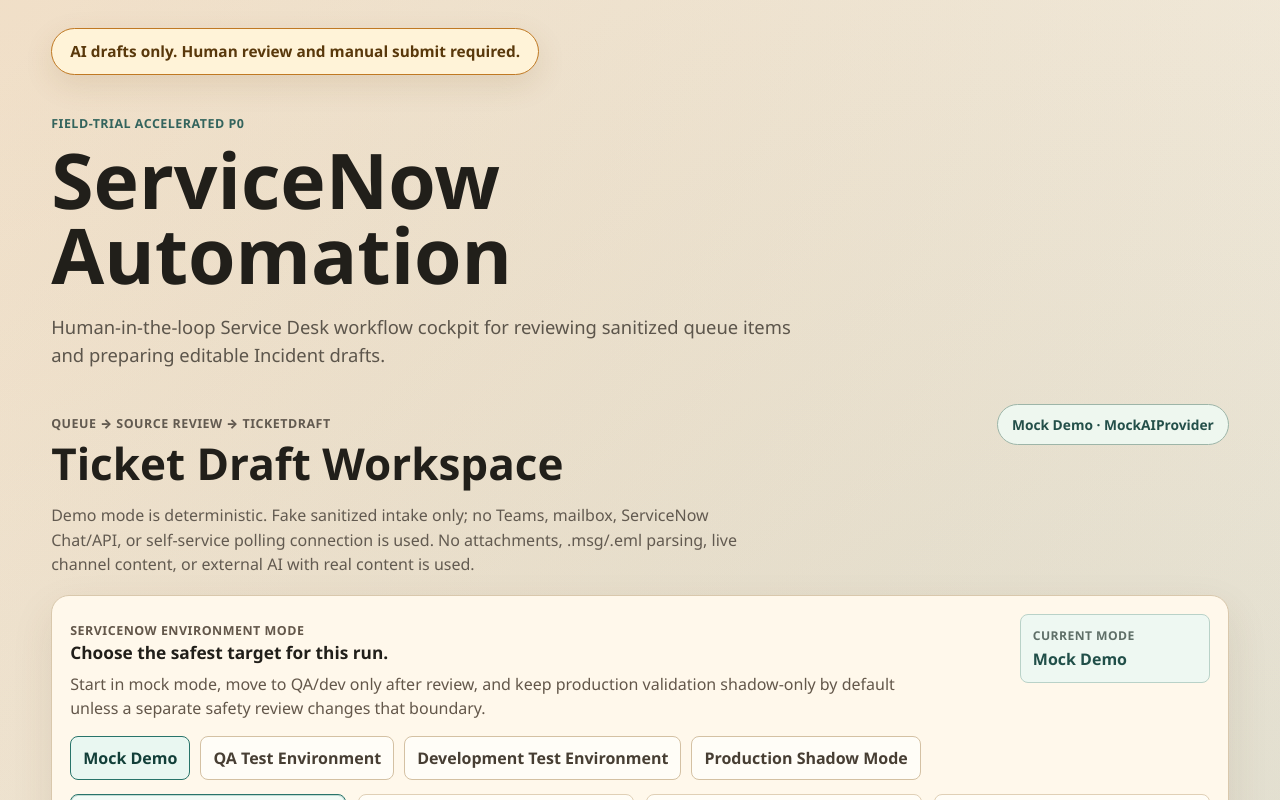
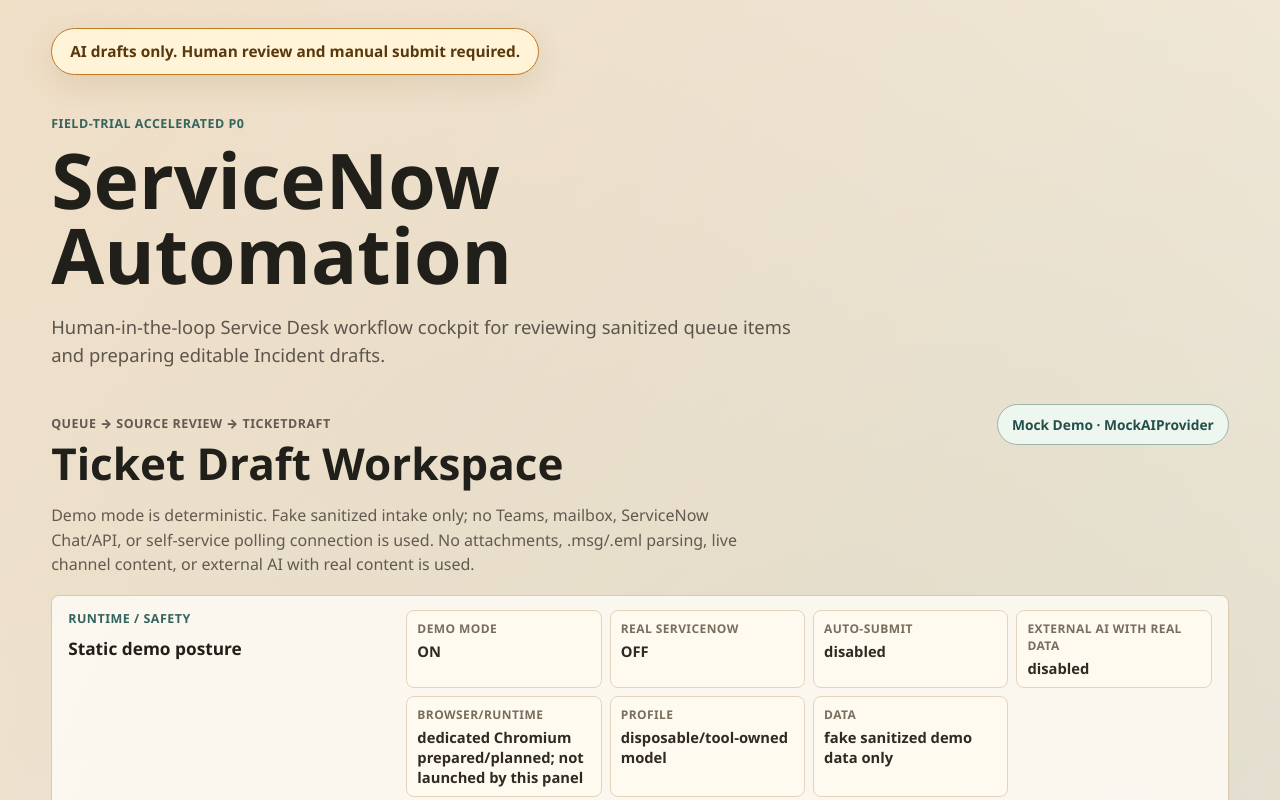
Before and after one commit to alanxiaofeifei/servicenow-automation, a React (Vite) app in the folder apps/desktop/: page / in a window 1280 px wide. Shown: the top 800 px of the page. Built offline with nearby package versions, Linux system fonts and the light colour scheme.

Commit message:
feat: add runtime safety status panel

```diff
--- a/apps/desktop/src/App.tsx
+++ b/apps/desktop/src/App.tsx
@@ -47,6 +47,19 @@
   confirmation: string;
   text: string;
 };
+
+const runtimeSafetyStatuses = [
+  { label: "Demo mode", value: "ON" },
+  { label: "Real ServiceNow", value: "OFF" },
+  { label: "Auto-submit", value: "disabled" },
+  { label: "External AI with real data", value: "disabled" },
+  {
+    label: "Browser/runtime",
+    value: "dedicated Chromium prepared/planned; not launched by this panel"
+  },
+  { label: "Profile", value: "disposable/tool-owned model" },
+  { label: "Data", value: "fake sanitized demo data only" }
+];
 
 const fieldReviewChecklistItems: FieldReviewChecklistItem[] = [
   { id: "source-channel-reviewed", label: "Source channel reviewed" },
@@ -251,6 +264,8 @@
           <div className="mode-pill">{selectedEnvironment.label} · MockAIProvider</div>
         </header>
 
+        <RuntimeSafetyPanel />
+
         <EnvironmentModePanel
           selectedMode={selectedEnvironmentMode}
           onSelectedModeChange={setSelectedEnvironmentMode}
@@ -364,6 +379,25 @@
         <MockServiceNowForm draft={draft} fillConfirmed={fillConfirmed} />
       </section>
     </main>
+  );
+}
+
+function RuntimeSafetyPanel() {
+  return (
+    <aside className="runtime-safety-panel" aria-labelledby="runtime-safety-title">
+      <div>
+        <p className="eyebrow">Runtime / Safety</p>
+        <h3 id="runtime-safety-title">Static demo posture</h3>
+      </div>
+      <dl>
+        {runtimeSafetyStatuses.map((status) => (
+          <div key={status.label}>
+            <dt>{status.label}</dt>
+            <dd>{status.value}</dd>
+          </div>
+        ))}
+      </dl>
+    </aside>
   );
 }
 
--- a/apps/desktop/src/styles.css
+++ b/apps/desktop/src/styles.css
@@ -129,6 +129,40 @@
   background: #eef7ef;
   font-size: 0.86rem;
   font-weight: 800;
+}
+
+.runtime-safety-panel {
+  display: grid;
+  grid-template-columns: minmax(220px, 0.4fr) minmax(520px, 1fr);
+  gap: 16px;
+  align-items: start;
+  margin: 0 0 18px;
+  border: 1px solid #d8c9af;
+  border-radius: 8px;
+  padding: 14px 16px;
+  background: rgba(255, 253, 247, 0.82);
+}
+
+.runtime-safety-panel h3 {
+  margin-top: 2px;
+}
+
+.runtime-safety-panel dl {
+  display: grid;
+  grid-template-columns: repeat(4, minmax(0, 1fr));
+  gap: 8px;
+  margin: 0;
+}
+
+.runtime-safety-panel dl div {
+  border: 1px solid #e2d4bc;
+  border-radius: 8px;
+  padding: 9px 10px;
+  background: #fffaf0;
+}
+
+.runtime-safety-panel dd {
+  font-size: 0.92rem;
 }
 
 .environment-panel {
@@ -963,8 +997,13 @@
   .queue-review-grid,
   .workspace-grid,
   .risk-control-gate,
+  .runtime-safety-panel,
   .field-reference-strip {
     grid-template-columns: 1fr;
+  }
+
+  .runtime-safety-panel dl {
+    grid-template-columns: repeat(2, minmax(0, 1fr));
   }
 
   .field-review-list {
@@ -1006,6 +1045,10 @@
     grid-template-columns: 1fr;
   }
 
+  .runtime-safety-panel dl {
+    grid-template-columns: 1fr;
+  }
+
   .queue-item,
   .draft-copy-button-grid,
   .review-actions,
```
Also changed, not shown: 1 other file (tests, documents, lock files or other folders).
